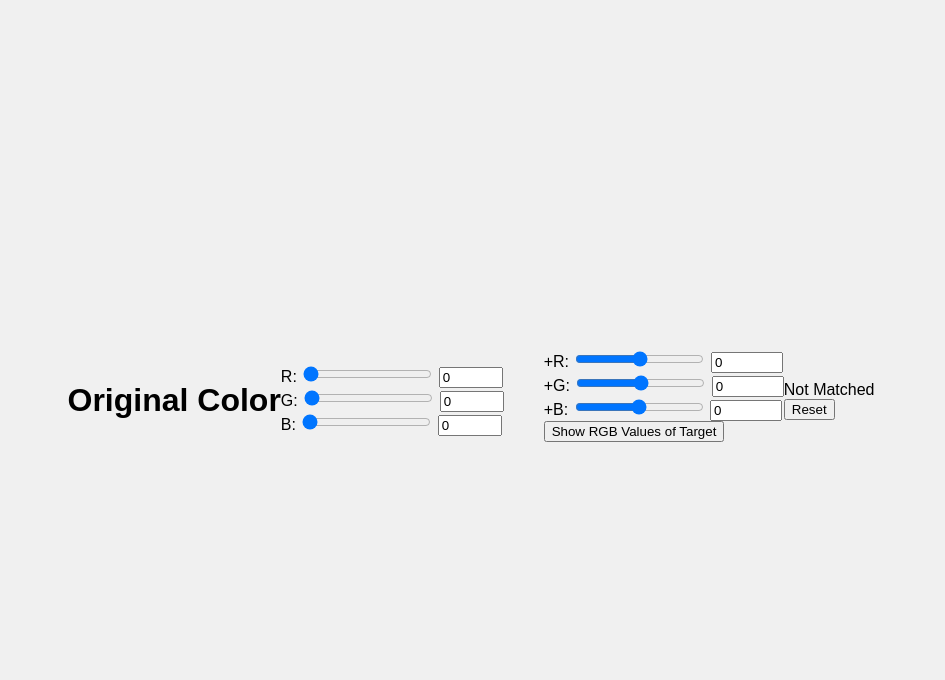
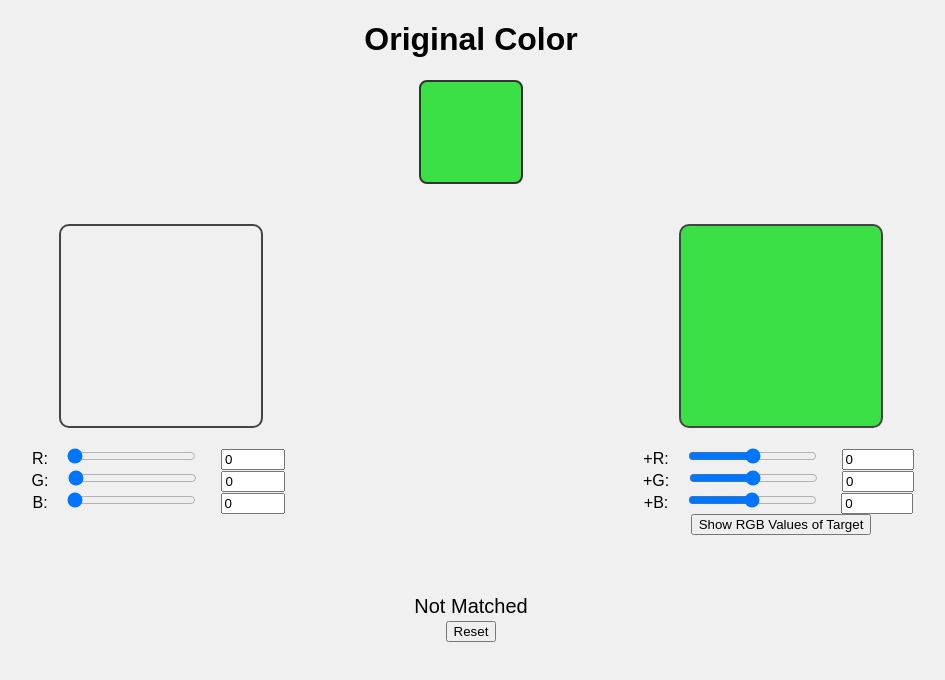
Before and after one commit to snehasudhakaran20/rgb-color-matcher, a plain HTML site: page index.html in a window 1280 px wide. Shown: the whole page, without its empty margins (169-1114 px from the left). Drawn offline with Linux system fonts and the light colour scheme.

Commit message:
Update style.css

```diff
--- a/style.css
+++ b/style.css
@@ -1,44 +1,47 @@
-/* style.css */
 body {
   font-family: Arial, sans-serif;
-  display: flex;
-  justify-content: center;
-  align-items: center;
-  height: 100vh;
   margin: 0;
   background: #f0f0f0;
+  text-align: center;
+}
+.header {
+  margin: 20px 0;
+}
+.color-display {
+  width: 100px;
+  height: 100px;
+  margin: 0 auto;
+  border: 2px solid #333;
+  border-radius: 8px;
 }
 .container {
   display: flex;
+  justify-content: space-around;
+  padding: 20px;
+}
+.half {
+  width: 45%;
+  display: flex;
+  flex-direction: column;
   align-items: center;
-  gap: 40px;
 }
-.color-box {
+.display-box {
   width: 200px;
   height: 200px;
-  display: flex;
-  flex-direction: column;
-  justify-content: center;
-  align-items: center;
-  padding: 10px;
-  border: 2px solid #ccc;
+  border: 2px solid #444;
   border-radius: 10px;
+  margin-bottom: 20px;
 }
-.left {
-  background: #000;
+.sliders label {
+  margin: 5px;
 }
-.right input {
+.sliders input[type=range], .sliders input[type=number] {
+  margin: 0 10px;
+}
+.buttons button {
   margin: 5px;
-  width: 60px;
 }
-.user-color {
-  width: 100px;
-  height: 100px;
-  margin-top: 15px;
-  border: 1px solid #000;
+.bottom-controls {
+  margin-top: 30px;
+  font-size: 20px;
 }
-.match-indicator {
-  font-size: 24px;
-  font-weight: bold;
-  color: #444;
-}
```
